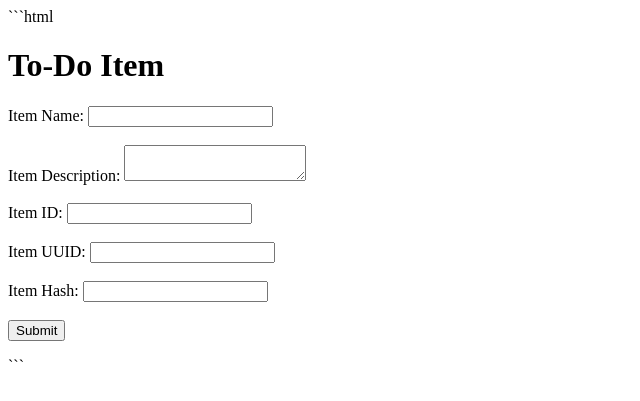
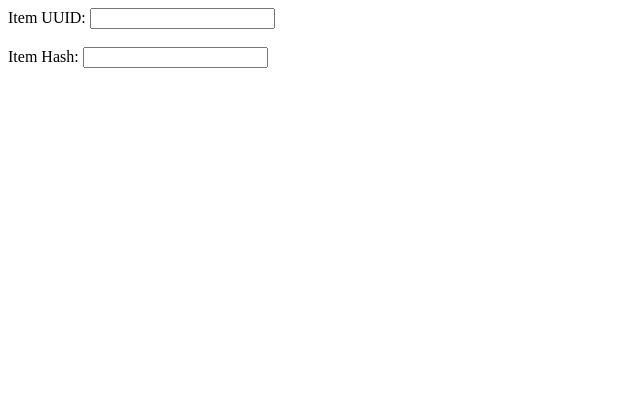
Before and after one commit to Dev3-hub/dev_github_tutedude, a Flask app: page /form in a window 1280 px wide. Shown: the top 401 px of the page, without its empty margins (0-640 px from the left). Run offline with Flask 3, Linux system fonts and the light colour scheme.

````diff
--- a/templates/form.html
+++ b/templates/form.html
@@ -1,44 +1,7 @@
-```html
-<!DOCTYPE html>
-<html>
-<head>
-    <title>To-Do Page</title>
-</head>
-<body>
-
-    <h1>To-Do Item</h1>
-
-    <form action="/submittodoitem" method="POST">
-
-        <label for="itemName">Item Name:</label>
-        <input type="text" id="itemName" name="itemName" required>
-
-        <br><br>
-
-        <label for="itemDescription">Item Description:</label>
-        <textarea id="itemDescription" name="itemDescription" required></textarea>
-
-        <br><br>
-
-        <label for="item_id">Item ID:</label>
-        <input type="text" id="item_id" name="item_id">
-
-        <br><br>
-
-        <label for="item_uuid">Item UUID:</label>
+<label for="item_uuid">Item UUID:</label>
 <input type="text" id="item_uuid" name="item_uuid">
-
 <br><br>
 
 <label for="item_hash">Item Hash:</label>
 <input type="text" id="item_hash" name="item_hash">
-
 <br><br>
-
-        <button type="submit">Submit</button>
-
-    </form>
-
-</body>
-</html>
-```
````
